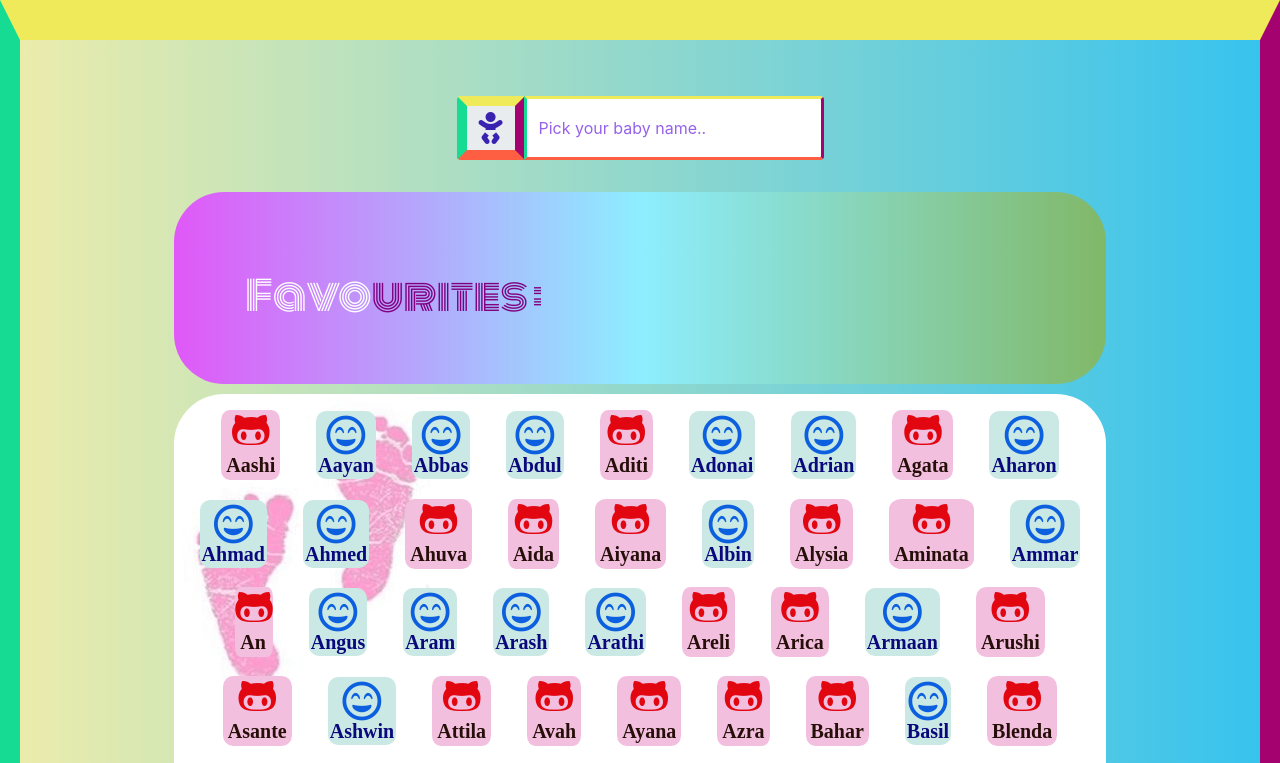
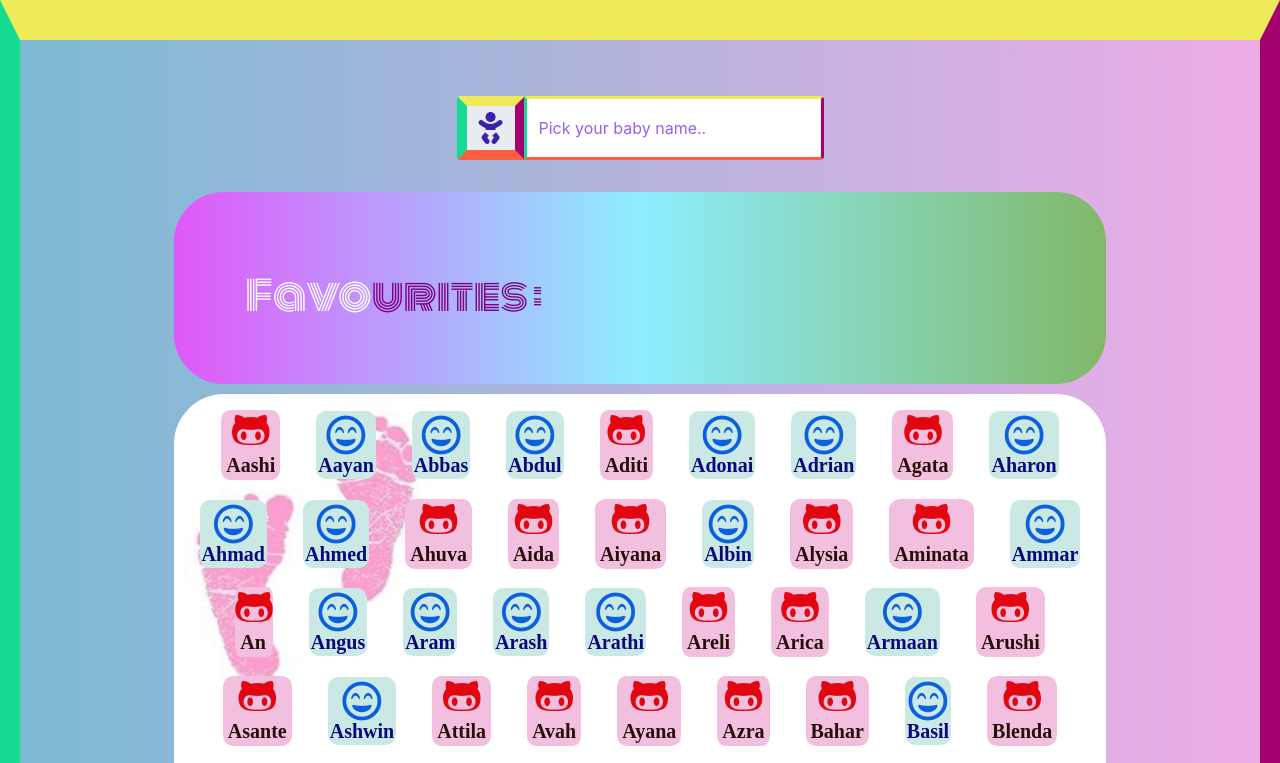
Before and after one commit to ellietms/Baby-names-react, a React (Create React App) app: page / in a window 1280 px wide. Shown: the top 763 px of the page. Built offline with nearby package versions, Linux system fonts and the light colour scheme.

Commit message:
Update App.css

```diff
--- a/src/App.css
+++ b/src/App.css
@@ -15,7 +15,7 @@
   border-right-color: #A4036F;
   border-top-color: #EFEA5A;
   border-bottom-color: #FE5E41;
-  background-image: linear-gradient(to right,rgb(235, 236, 172), rgb(55, 195, 238));
+  background-image: linear-gradient(to right,rgb(124, 186, 211), rgb(238, 172, 232));
   background-repeat:repeat-y;
   background-size: cover;
   background-position: left;
```
